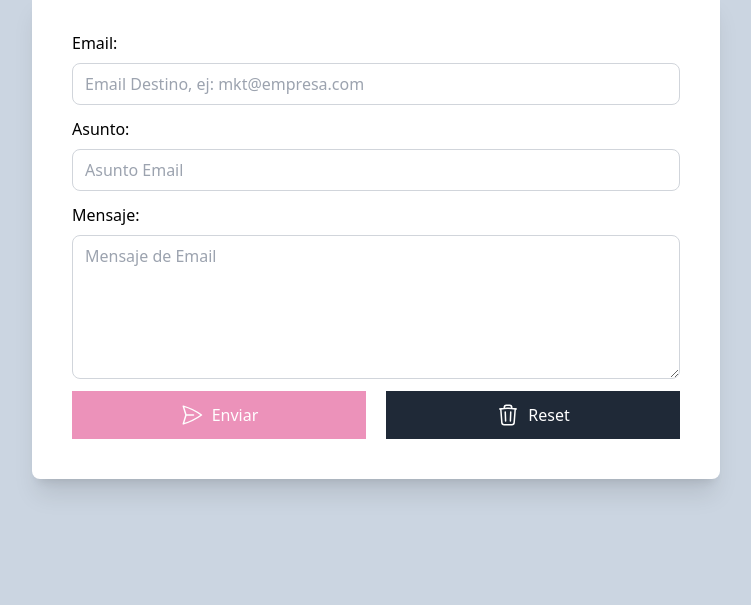
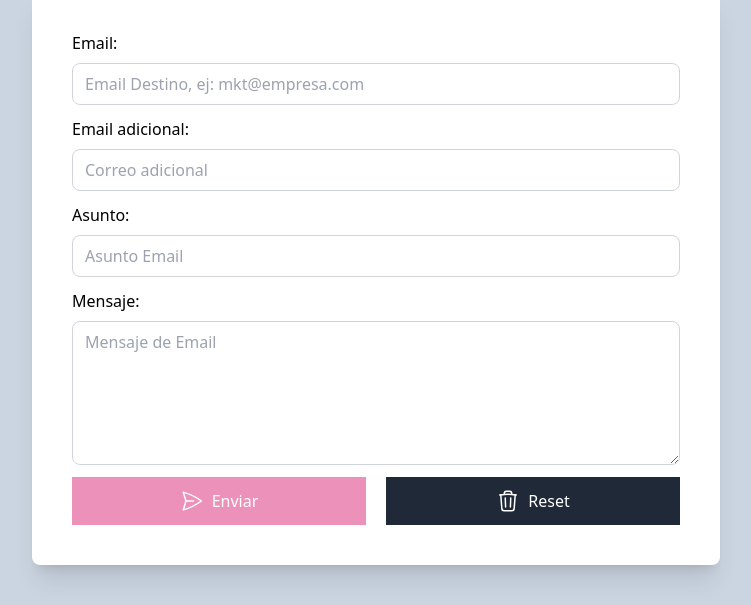
Before and after one commit to DudeIamDaniel/proyectoEnviarEmails, a plain HTML site: page index.html in a window 1280 px wide. Shown: the part 237-842 px from the top of the page, without its empty margins (264-1015 px from the left). Before the commit the page ends 800 px from the top, so only its background shows below. Drawn offline with Linux system fonts and the light colour scheme.

Commit message:
agregue en HTML el input del correo opcional

```diff
--- a/index.html
+++ b/index.html
@@ -16,6 +16,10 @@
                 <div class="flex flex-col space-y-2">
                     <label for="email" class="font-regular font-medium">Email:</label>
                     <input id="email" type="email" name="email" placeholder="Email Destino, ej: mkt@empresa.com" class="border border-gray-300 px-3 py-2 rounded-lg"  />
+                </div>
+                <div class="flex flex-col space-y-2">
+                    <label for="CC" class="font-regular font-medium">Email adicional:</label>
+                    <input id="CC" type="email" name="emailCopia" placeholder="Correo adicional" class="border border-gray-300 px-3 py-2 rounded-lg"  />
                 </div>
 
                 <div class="flex flex-col space-y-2">
```
